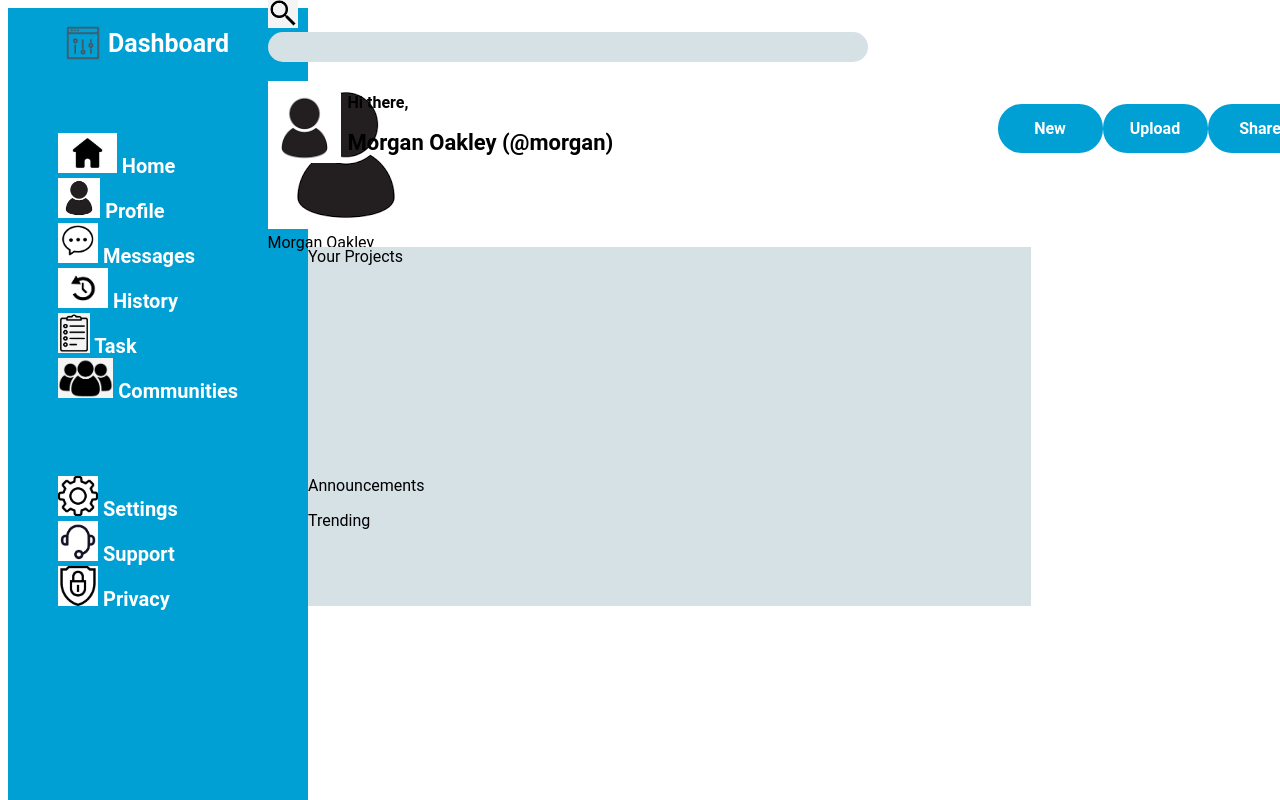
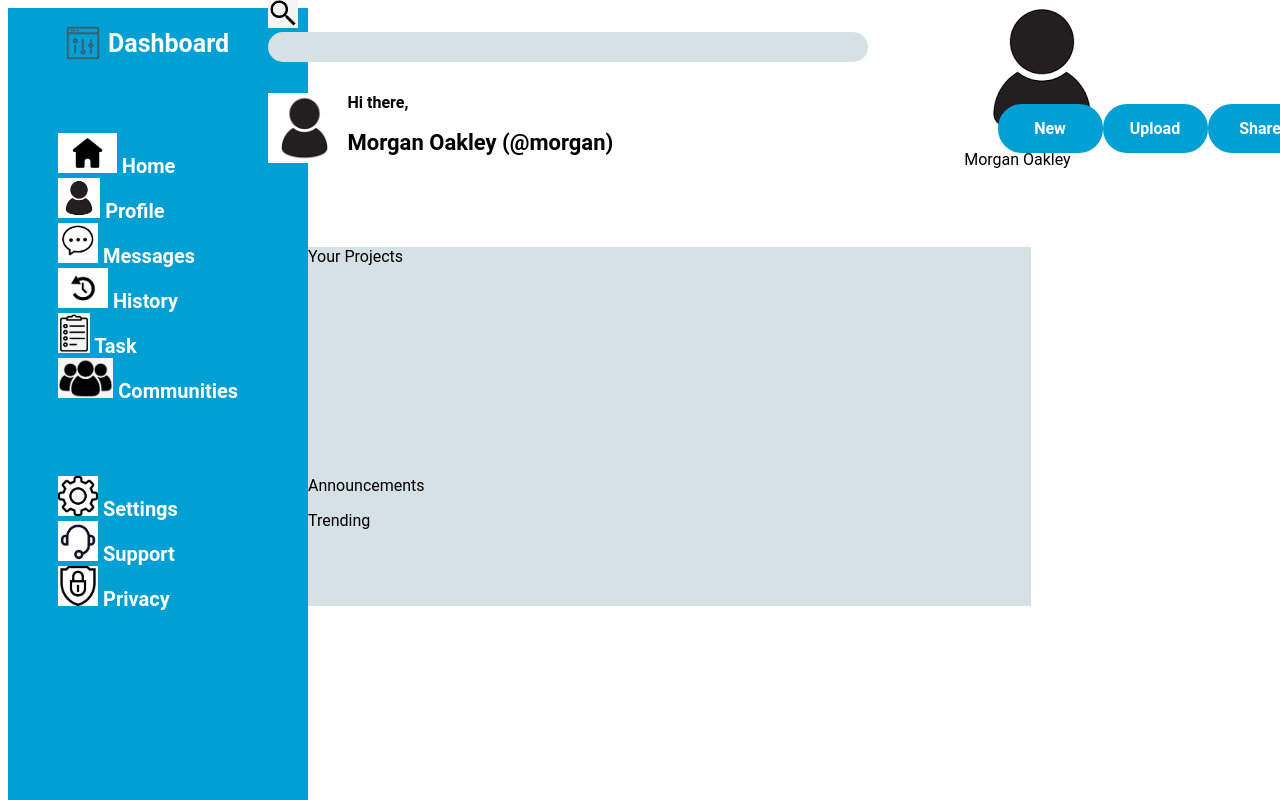
Before and after one commit to RG-64/admin-dashboard, a plain HTML site: page index.html in a window 1280 px wide. Shown: the top 800 px of the page. Drawn offline with Linux system fonts and the light colour scheme; files whose address does not match are found by name.

Commit message:
Fixes toparea

```diff
--- a/style/style.css
+++ b/style/style.css
@@ -58,6 +58,8 @@ body{
 }
 
 .toparea{
+    display:grid;
+    grid-template-columns: 2fr 1fr;
     grid-column: 1/3;
     height:100px;
 }
```
